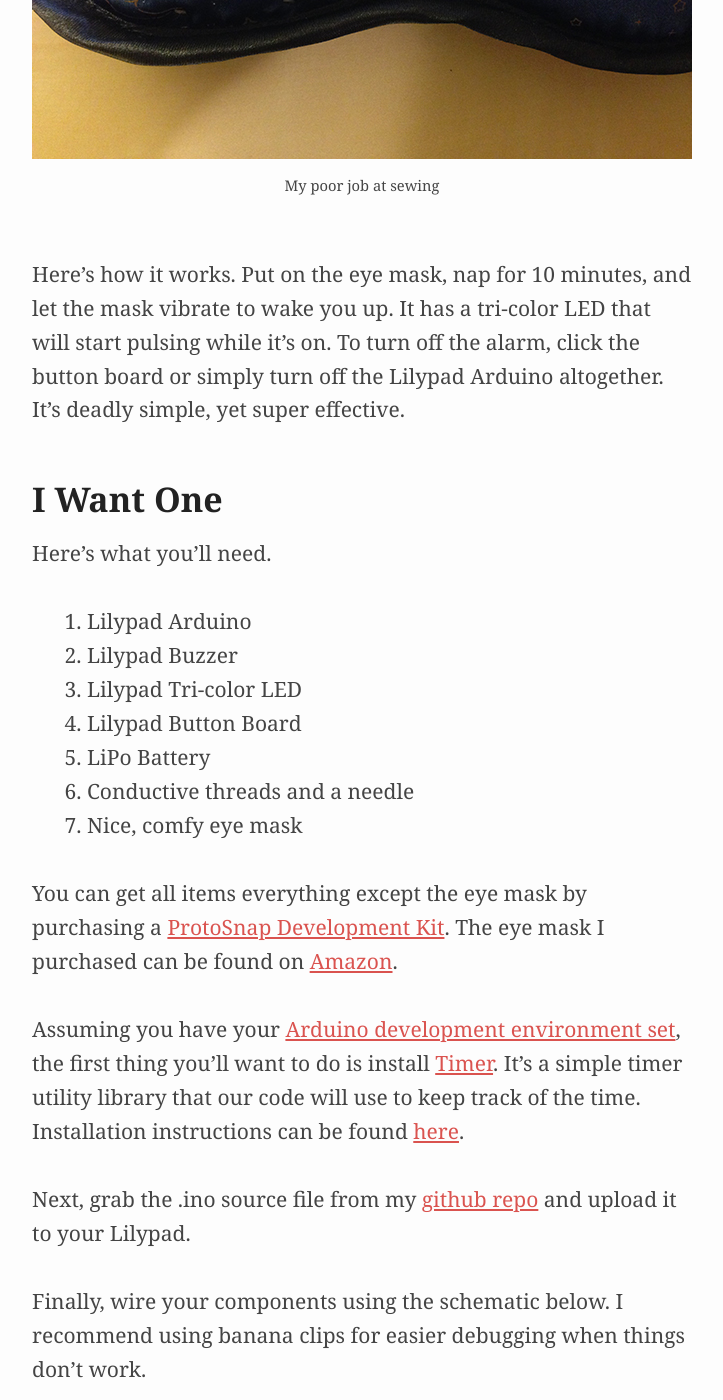
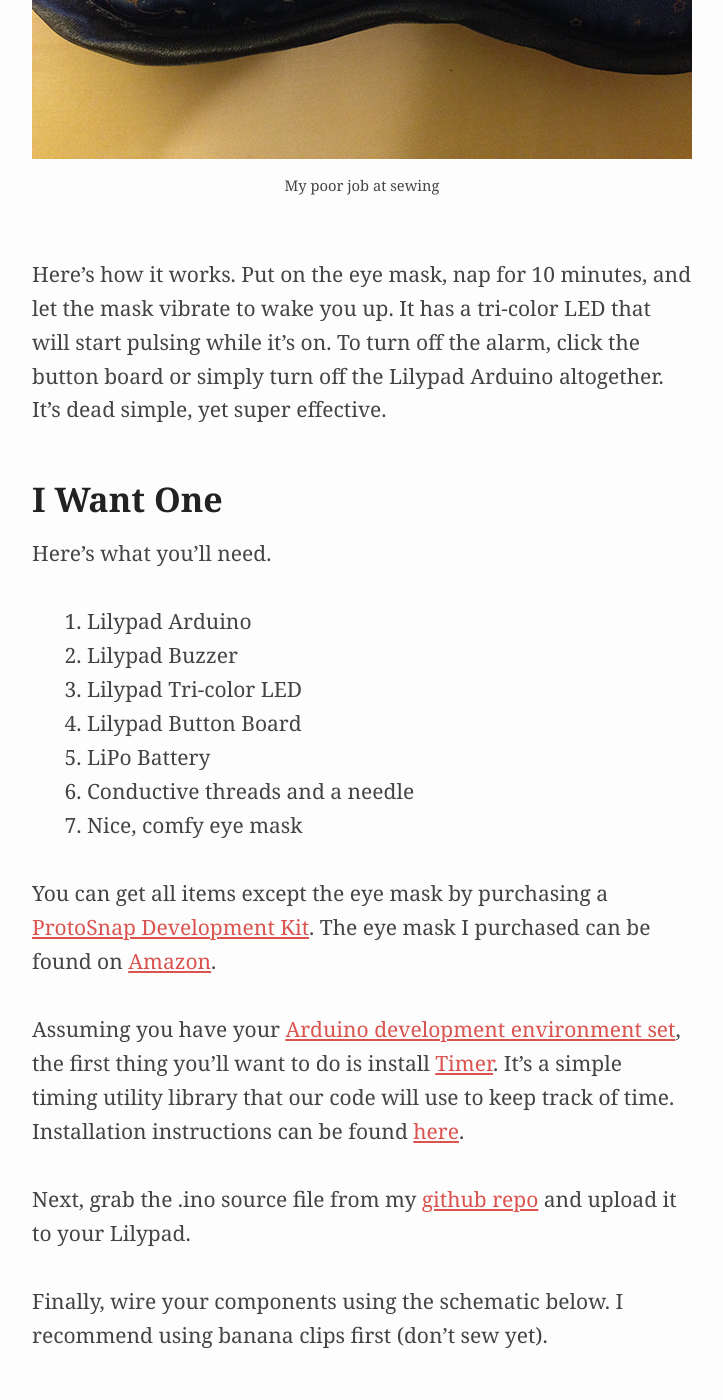
Before and after one commit to khirakawa/khirakawa.github.com, a Jekyll site: the page built from _posts/2014-2-17-nap-time.md, in a window 1280 px wide and 1400 px high, scrolled down 1001 px. Shown: the whole window, without its empty margins (278-1001 px from the left). Built offline with Jekyll 4.4.1, drawn with Linux system fonts in a browser that asks for light colours; comment, search, counter and statistics services are not loaded.

Commit message:
more cleanup of blog post

```diff
--- a/_posts/2014-2-17-nap-time.md
+++ b/_posts/2014-2-17-nap-time.md
@@ -13,7 +13,7 @@ Lilypad Arduinos are awesome because they are wearable.  I bought one almost 8 m
 	<figcaption>My poor job at sewing</figcaption>
 </figure>
 
-Here's how it works.  Put on the eye mask, nap for 10 minutes, and let the mask vibrate to wake you up.  It has a tri-color LED that will start pulsing while it's on. To turn off the alarm, click the button board or simply turn off the Lilypad Arduino altogether.  It's deadly simple, yet super effective.
+Here's how it works.  Put on the eye mask, nap for 10 minutes, and let the mask vibrate to wake you up.  It has a tri-color LED that will start pulsing while it's on. To turn off the alarm, click the button board or simply turn off the Lilypad Arduino altogether.  It's dead simple, yet super effective.
 
 ## I Want One
 
@@ -27,13 +27,13 @@ Here's what you'll need.
 6. Conductive threads and a needle
 7. Nice, comfy eye mask
 
-You can get all items everything except the eye mask by purchasing a [ProtoSnap Development Kit](https://www.sparkfun.com/products/11261).  The eye mask I purchased can be found on [Amazon](http://www.amazon.com/Dream-Zone--Earth-Therapeutics-Sleep/dp/B000JE2C9Y/ref=sr_1_3?ie=UTF8&qid=1383798238&sr=8-3&keywords=eyemask).
+You can get all items except the eye mask by purchasing a [ProtoSnap Development Kit](https://www.sparkfun.com/products/11261).  The eye mask I purchased can be found on [Amazon](http://www.amazon.com/Dream-Zone--Earth-Therapeutics-Sleep/dp/B000JE2C9Y/ref=sr_1_3?ie=UTF8&qid=1383798238&sr=8-3&keywords=eyemask).
 
-Assuming you have your [Arduino development environment set](http://arduino.cc/en/Guide/HomePage#.UwKTLEJdUzF), the first thing you'll want to do is install [Timer](http://playground.arduino.cc/Code/Timer#Installation). It's a simple timer utility library that our code will use to keep track of the time. Installation instructions can be found [here](http://playground.arduino.cc/Code/Timer#Installation).
+Assuming you have your [Arduino development environment set](http://arduino.cc/en/Guide/HomePage#.UwKTLEJdUzF), the first thing you'll want to do is install [Timer](http://playground.arduino.cc/Code/Timer#Installation). It's a simple timing utility library that our code will use to keep track of time. Installation instructions can be found [here](http://playground.arduino.cc/Code/Timer#Installation).
 
 Next, grab the .ino source file from my [github repo](https://github.com/khirakawa/power-napper/blob/master/src/nap.ino) and upload it to your Lilypad.
 
-Finally, wire your components using the schematic below.  I recommend using banana clips for easier debugging when things don't work.
+Finally, wire your components using the schematic below.  I recommend using banana clips first (don't sew yet).
 
 <figure>
 	<img src="{{ site.url }}/assets/images/nap-time-schematic.jpg">
```
